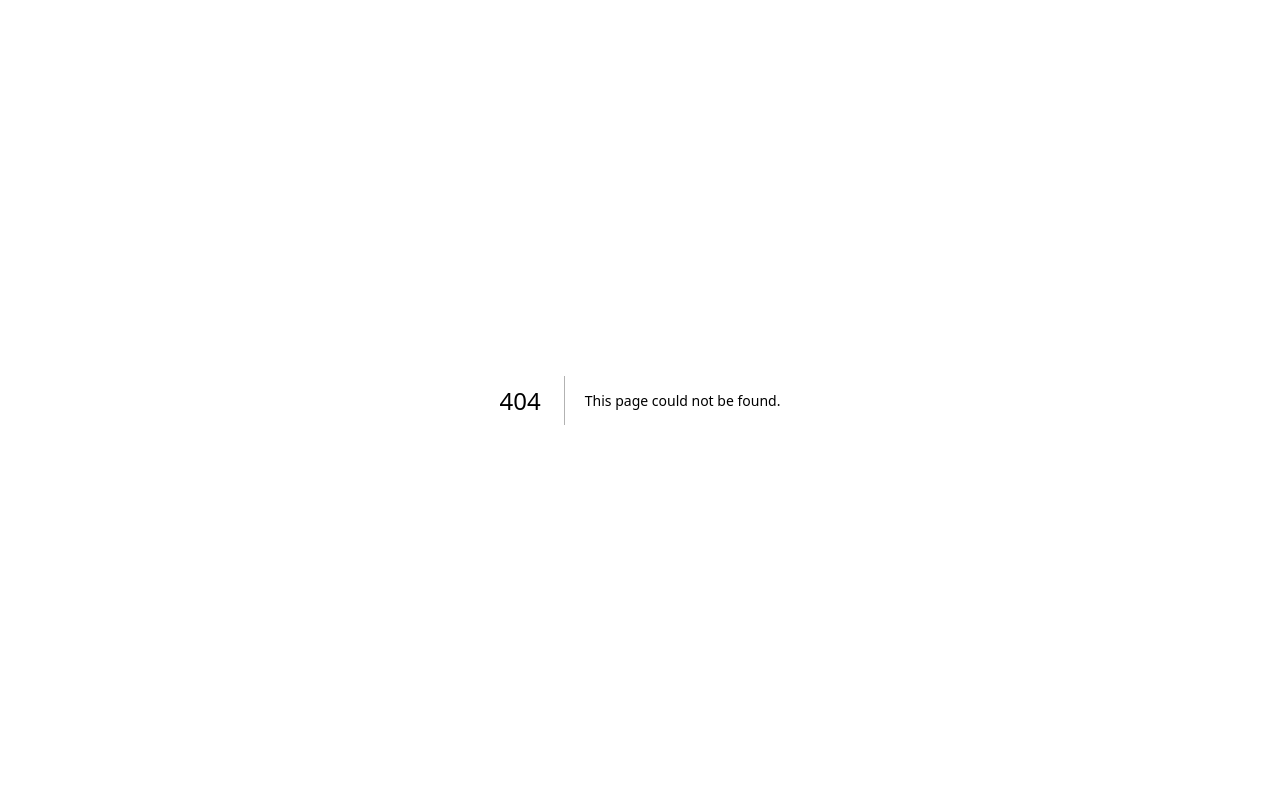
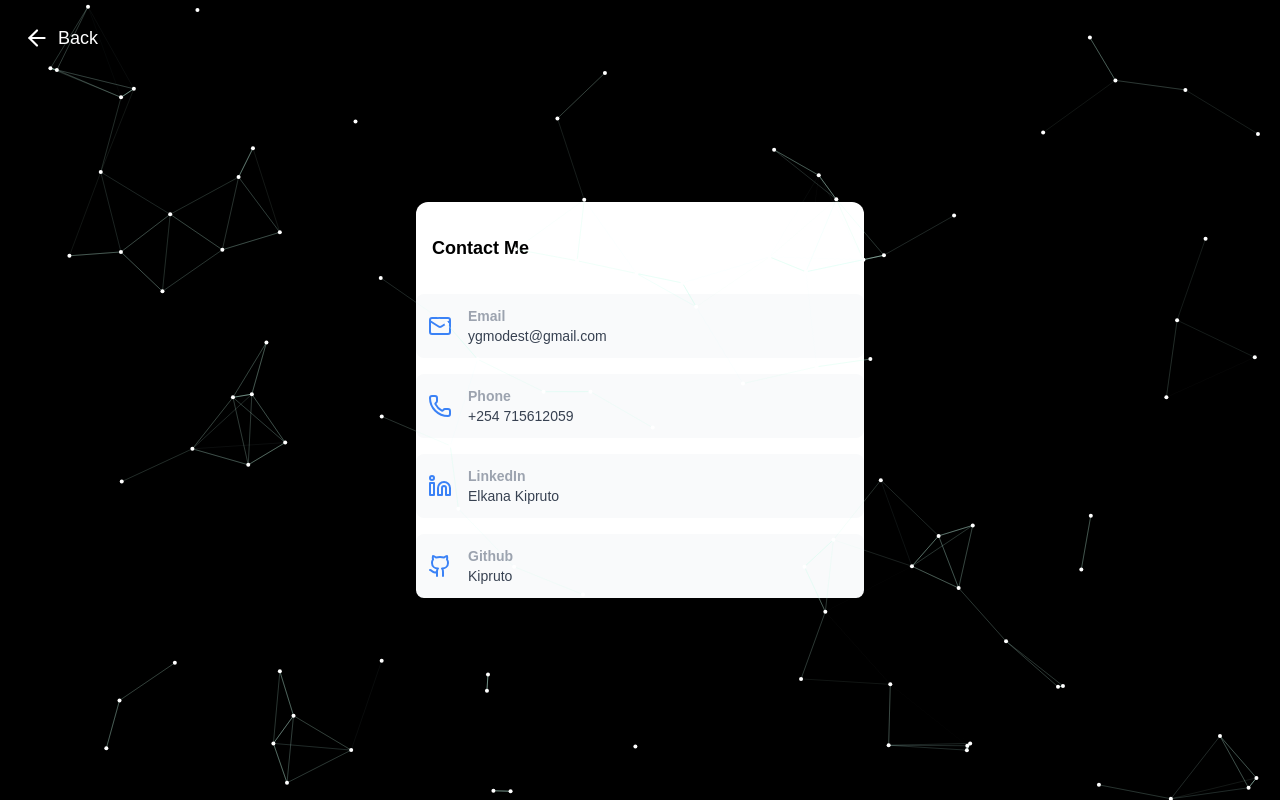
Before and after one commit to kiprutoYG/elkanakipruto, a Next.js app: page /contact in a window 1280 px wide. Before the commit this address had no page. Built offline with nearby package versions, Linux system fonts and the light colour scheme.

Commit message:
Projects update

```diff
--- /dev/null
+++ b/app/contact/layout.tsx
@@ -0,0 +1,7 @@
+export default function ContactLayout({children}: { children: React.ReactNode; }) {
+    return (
+        <div className="min-h-screen bg-black text-white">
+            <main className="container mx-auto">{children}</main>
+        </div>
+    );
+}
--- /dev/null
+++ b/app/contact/page.tsx
@@ -0,0 +1,61 @@
+"use client";
+
+import { useRouter } from "next/navigation";
+import {ArrowLeft, Mail, Phone, Github, Linkedin } from "lucide-react";
+import ParticlesComponent from "../components/particles";
+
+
+export default function Contact(){
+    const router = useRouter();
+    return (
+        <div className="min-h-screen flex flex-col items-center justify-center p-6">
+            <button onClick={() => router.push("/")} className="absolute top-6 left-6 flex items-center text-white hover:text-blue-700 transition">
+                <ArrowLeft size={26} className="mr-2"/> <span className="text-lg">Back</span>
+            </button>
+            <div className="bg-white shadow-lg rounded-xl space-y-4 w-full max-w-md">
+                <ParticlesComponent/>
+                <h1 className="font-bold text-lg text-black items-center p-4">Contact Me</h1>
+                <ContactItem
+                icon = {<Mail size={24}/>}
+                title = "Email"
+                value = "ygmodest@gmail.com"
+                link = "mailto:ygmodest@gmail.com"
+                />
+                <ContactItem
+                icon = {<Phone size={24}/>}
+                title = "Phone"
+                value = "+254 715612059"
+                link = "tel:+254 715612059"
+                />
+                <ContactItem
+                icon = {<Linkedin size={24}/>}
+                title = "LinkedIn"
+                value = "Elkana Kipruto"
+                link = "https://www.linkedin.com/in/elkana-kipruto-83769b303"
+                />
+                <ContactItem
+                icon = {<Github size={24}/>}
+                title = "Github"
+                value = "Kipruto"
+                link = "https://github.com/kiprutoYG"
+                />
+            </div>
+        </div>
+    );
+
+    function ContactItem({ icon, title, value, link }: { icon: React.ReactNode; title: string; value: string; link: string; }) {
+        return (
+          <a
+            href={link}
+            target="_blank"
+            rel="noopener noreferrer"
+            className="flex items-center space-x-4 p-3 bg-gray-50 rounded-lg hover:bg-gray-100 transition"
+          >
+            <div className="text-blue-500">{icon}</div>
+            <div>
+              <p className="text-sm text-gray-400 font-semibold">{title}</p>
+              <p className="text-gray-700 text-sm">{value}</p>
+            </div>
+          </a>
+        )};
+}
--- a/app/layout.tsx
+++ b/app/layout.tsx
@@ -14,7 +14,7 @@ const geistMono = Geist_Mono({
 
 export const metadata: Metadata = {
   title: "Elkana Kipruto",
-  description: "Generated by create next app",
+  description: "Portfolio showcasing different projects",
 };
 
 export default function RootLayout({
--- a/app/page.tsx
+++ b/app/page.tsx
@@ -9,8 +9,8 @@ const navigation = [
 
 export default function Home() {
   return (
-    <div className="flex flex-col items-center justify-center w-screen h-screen overflow-hidden bg-gradient-to-tl from-main via-secondary to-main">
-      <div className="container w-auto rounded-md inset-0 bg-black">
+    <div className="flex flex-col items-center justify-center w-screen h-screen bg-gradient-to-tl from-main via-secondary to-main">
+      <div className="container w-auto rounded-md bg-black">
       <ParticlesComponent/>
       <nav className="my-16 animate-fade-in">
         <ul className="flex items-center justify-center gap-4">
@@ -25,7 +25,7 @@ export default function Home() {
           ))}
         </ul>
         <div className="hidden items-center h-px animate-glow md:block animate-fade-left bg-gradient-to-r from-zinc-300/0 via-zinc-300/50 to-zinc-300/0" />
-          <p className="text-center p-3 text-thro text-lg">I am Yegon Elkana, <span className="animate-glow text-xl drop-shadow-md animate-pulse">{`</Welcome>`}</span> to my portfolio</p>
+          <p className="text-center p-3 text-thro text-lg">I am Yegon Kipruto Elkana (Geospatial Analyst and Developer), <span className="animate-glow text-xl drop-shadow-md animate-pulse">{`</Welcome>`}</span> to my portfolio</p>
         <div/>
       </nav>
       </div>
--- a/app/projects/page.tsx
+++ b/app/projects/page.tsx
@@ -4,38 +4,48 @@ import { useState } from "react";
 import React from "react";
 import {motion} from "framer-motion";
 import Link from "next/link";
+import { useRouter } from "next/navigation";
+import { ArrowLeft } from "lucide-react";
 
 
 const projects = [
     {title: "WeatherNow",
         date: "2025-02-01",
         description: "A weather app that shows the current weather in your location",
+        technologies: "ReactJS for the frontend, OpenWeatherMap API for real time weather data , TailwindCSS for stying, and ExpressJS to handle the API requests",
         url: "https://weatherapp-self-phi.vercel.app"
     },
 
     {title: "BoderTact",
         date: "2024-08-20",
         description: "A modern website to showcase the solutions offered by BoderTact in customs",
+        technologies: "ReactJS for the frontend and TailwindCSS for stying, no backend",
         url: "https://bodertact.vercel.app"
     },
     {title: "Porto Alegre Flood Report",
         date: "2024-06-20",
         description: "A website showcasing the detailed report of a flood mapping project done to assess the severity of the damage El Niño caused in Porto Alegre",
+        technologies: "NextJS for the frontend and TailwindCSS for stying, no backend",
         url: "https://portoalegrereport.vercel.app/"
+    },
+    {title: "Karura Forest Deforestation Monitoring Dashboard",
+        date: "2025-03-20",
+        description: "The Karura Forest Deforestation Monitoring Dashboard is a geospatial web application designed to track and analyze deforestation trends within Karura Forest. This project integrates cutting-edge geospatial technologies with web development to provide real-time insights into forest cover changes.",
+        technologies: "NextJS for the frontend, LeafletJS for the imagery embedding, ESRI for real time satellite imagery, NewsAPI for real time news updates on forestry, ExpressJS to handle the API requests, Recharts for dynamic forest cover trend as a graph, and TailwindCSS for stying",
+        url: "https://karura-analysis-client.vercel.app/"
     },
 ]
 
 export default function Projects() {
     const [openIndex, setisOpenIndex] = useState<number | null>(null);
+    const router = useRouter();
 
     return (
         <div className="max-w-7xl mx-auto px-6">
-            <nav className="py-6">
-                <Link
-                href="/contact">Contact</Link>
-                <hr className="w-full h-px opacity-25"/>
-            </nav>
-            <h1 className="text-lg md:text-4xl font-bold pb-3">Projects</h1>
+            <button onClick={() => router.push("/")} className="absolute top-6 right-6 flex items-center text-white hover:text-gray-300 transition-all">
+                <ArrowLeft size = {18} className="mr-2"/> <span className=" text-sm">Back</span>
+            </button>
+            <h1 className="text-lg md:text-4xl font-bold py-3">Projects</h1>
             <h2 className="text-gray-400 pb-3 md:pb-14">Some of the projects are geospatial and some are development</h2>
             <hr className="py-6 shadow-lg border-1 h-px opacity-25"/>
             <div className="space-y-6">
@@ -60,6 +70,9 @@ export default function Projects() {
                             className="mt-4 text-gray-300"
                         >
                         <p>{project.description}</p>
+                        <p className="py-3 font-semibold text-thro">Technologies used:</p>
+                        <p className="mt-2">{project.technologies}</p>
+                        <hr className="my-4 border-1 h-px opacity-25"/>
                         <Link
                         href={project.url}
                         target="_blank"
--- a/package.json
+++ b/package.json
@@ -10,6 +10,7 @@
   },
   "dependencies": {
     "framer-motion": "^12.4.10",
+    "lucide-react": "^0.484.0",
     "next": "15.1.6",
     "react": "^19.0.0",
     "react-dom": "^19.0.0",
--- a/tailwind.config.ts
+++ b/tailwind.config.ts
@@ -13,7 +13,8 @@ export default {
         foreground: "var(--foreground)",
         main: "#81a2a1",
         secondary: "#324b4b",
-        thro: "#eee8a9"
+        thro: "#eee8a9",
+        accent: "#2a272a"
       },
     },
   },
```
Also changed, not shown: 1 other file (tests, documents, lock files or other folders).
